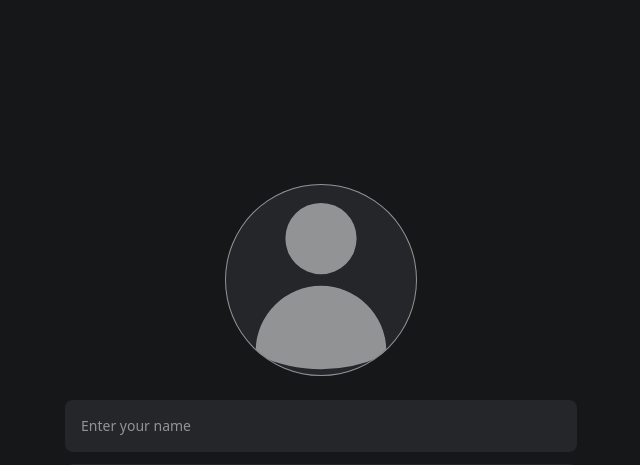
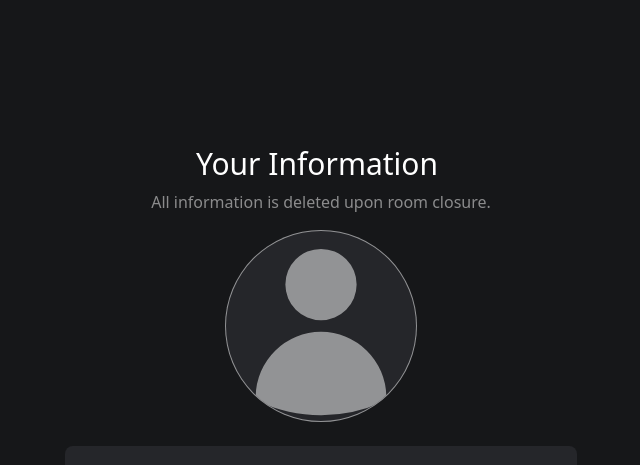
Before and after one commit to sean21307/PolarPair, an Angular app: page / in a window 1280 px wide. Both pictures are taken after a click on the button 870 px from the left and 420 px from the top of the page. Shown: the top 465 px of the page, without its empty margins (319-959 px from the left). Built offline with nearby package versions, Linux system fonts and the light colour scheme; no server answers.

Commit message:
added max word per interest

```diff
--- a/src/app/components/landing/landing.component.html
+++ b/src/app/components/landing/landing.component.html
@@ -34,8 +34,17 @@
 
     @if (step === 2) {
         <div class="w-11/12 md:w-full md:max-w-lg flex flex-col items-center">
+            <div class="w-full flex flex-col text-center">
+                <h2 class="text-3xl text-on-surface m-2 ms-0">
+                    Your Information
+                </h2>
+                <p class="text-on-surface/50">
+                    All information is deleted upon room closure.
+                </p>
+            </div>
+
             <input #fileInput type="file" accept="image/*" class="hidden" (change)="onFileSelected($event)" />
-            <span (click)="triggerFileInput()" class="cursor-pointer flex size-48 items-center justify-center overflow-hidden rounded-full border border-outline bg-surface-alt text-on-surface/50 dark:border-outline-dark dark:bg-surface-dark-alt dark:text-on-surface-dark/50">
+            <span (click)="triggerFileInput()" class="mt-4 cursor-pointer flex size-48 items-center justify-center overflow-hidden rounded-full border border-outline bg-surface-alt text-on-surface/50 dark:border-outline-dark dark:bg-surface-dark-alt dark:text-on-surface-dark/50">
                 @if (imageSrc) {
                     <img [src]="imageSrc" class="w-full h-full object-cover rounded-full" />
                 } @else {
--- a/src/app/components/landing/landing.component.ts
+++ b/src/app/components/landing/landing.component.ts
@@ -1,6 +1,7 @@
 import { Component, ElementRef, ViewChild } from '@angular/core';
 import { Router, RouterModule } from '@angular/router';
 import { AuthService } from '../../services/auth.service';
+import { NotificationService } from '../../services/notification.service';
 
 @Component({
   selector: 'app-landing',
@@ -16,7 +17,7 @@ export class LandingComponent {
   step = 1;
   imageSrc: string | null = null;
 
-  constructor(private authService: AuthService, private router: Router) {}
+  constructor(private authService: AuthService, private router: Router, private notificationService: NotificationService) {}
 
   ngOnInit() {
     if (this.authService.getUsername()) {
@@ -61,6 +62,12 @@ export class LandingComponent {
     const tag = inputElement.value.trim();
 
     if (event.key === "Enter" && tag) {
+      const words = tag.split(' ');
+      if (words.length > 2) {
+        this.notificationService.addNotification({variant: 'danger', title:'Oops!', message:'An interest can only have up to two words. Please try again.'});
+        return;
+      }
+
       event.preventDefault();
       this.tags.push(tag);
       inputElement.value = "";
```
